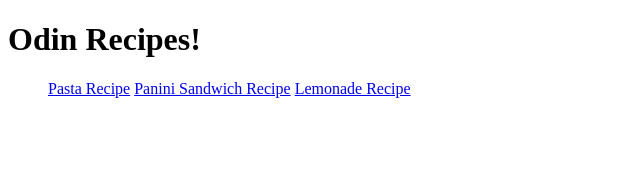
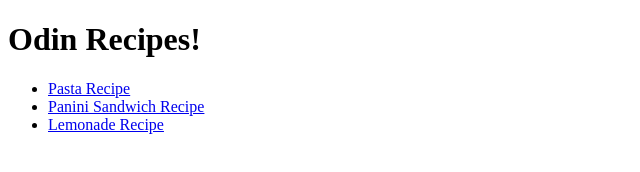
Before and after one commit to xReMaKe/odin-recipes, a plain HTML site: page index.html in a window 1280 px wide. Shown: the whole page, without its empty margins (0-640 px from the left). Drawn offline with Linux system fonts and the light colour scheme.

Commit message:
fixed unorganized bug

```diff
--- a/index.html
+++ b/index.html
@@ -7,9 +7,9 @@
     <body>
         <h1>Odin Recipes!</h1>
         <ul>
-        <a href="recipes/pasta.html"> Pasta Recipe</a>
-        <a href="recipes/paninisandwich.html">Panini Sandwich Recipe</a>
-        <a href="recipes/lemonade.html">Lemonade Recipe</a>
+            <li><a href="recipes/pasta.html"> Pasta Recipe</a></li>
+            <li><a href="recipes/paninisandwich.html">Panini Sandwich Recipe</a></li>
+            <li><a href="recipes/lemonade.html">Lemonade Recipe</a></li>
         </ul>
     </body>
 </html>
```
